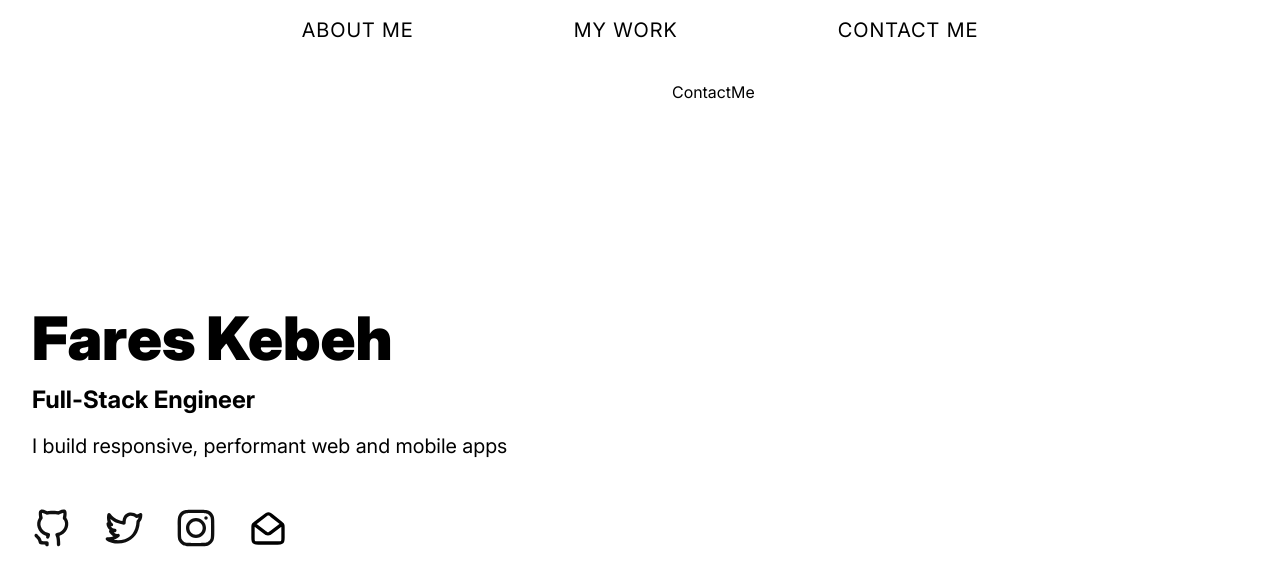
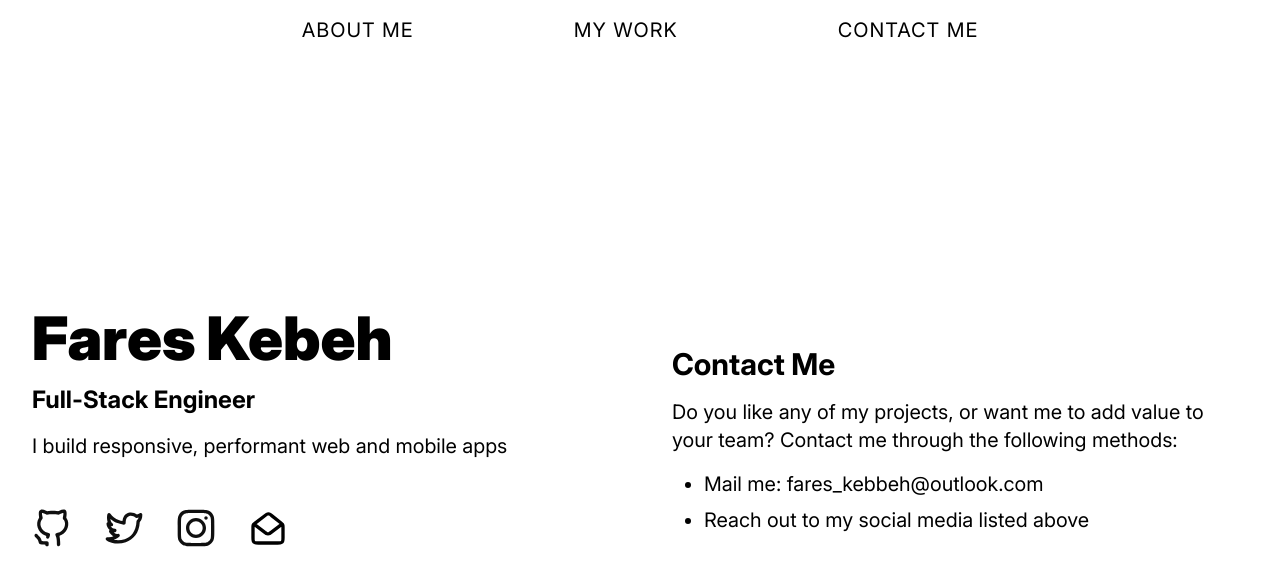
Before and after one commit to fareskebeh/portfolio-1, a React (Vite) app: page /contact-me in a window 1280 px wide. Shown: the top 586 px of the page. Built offline with nearby package versions, Linux system fonts and the light colour scheme.

Commit message:
feat: contact me section

```diff
--- a/src/App.tsx
+++ b/src/App.tsx
@@ -15,7 +15,7 @@ const App = () => {
       <Routes>
         <Route path="/about" element={<div      className="sm:pt-20 px-8 sm:absolute right-0 top-0 bottom-0 left-1/2"> <About/> </div> }/>
         <Route path="/my-work" element=   {<div className="sm:pt-20 px-8 sm:absolute right-0 top-0 bottom-0 left-1/2">< MyWork/></div>}/>
-        <Route path="/contact-me" element={<div className="sm:pt-20 px-8 sm:absolute right-0 top-0 bottom-0 left-1/2">< ContactMe/></div>}/>
+        <Route path="/contact-me" element={<div className="sm:pt-20 px-8 sm:absolute flex items-center right-0 top-0 bottom-0 left-1/2">< ContactMe/></div>}/>
         <Route path="*" element={<Navigate to="/about"/>}/>
       </Routes>
     </Router>
--- a/src/pages/ContactMe.tsx
+++ b/src/pages/ContactMe.tsx
@@ -4,7 +4,15 @@ type Props = {}
 
 const ContactMe = (props: Props) => {
   return (
-    <div>ContactMe</div>
+    <div className='space-y-4'>
+      <p className="text-3xl font-bold sticky top-10 bg-white left-0 right-0 ">Contact Me</p>
+      <p className="text-xl">Do you like any of my projects, or want me to add value to your team? Contact me through the following methods:</p>
+
+      <ul className='text-xl list-disc pl-8 space-y-2'>
+        <li>Mail me: <a>fares_kebbeh@outlook.com</a></li>
+        <li>Reach out to my social media listed above</li>
+      </ul>
+    </div>
   )
 }
 
```
